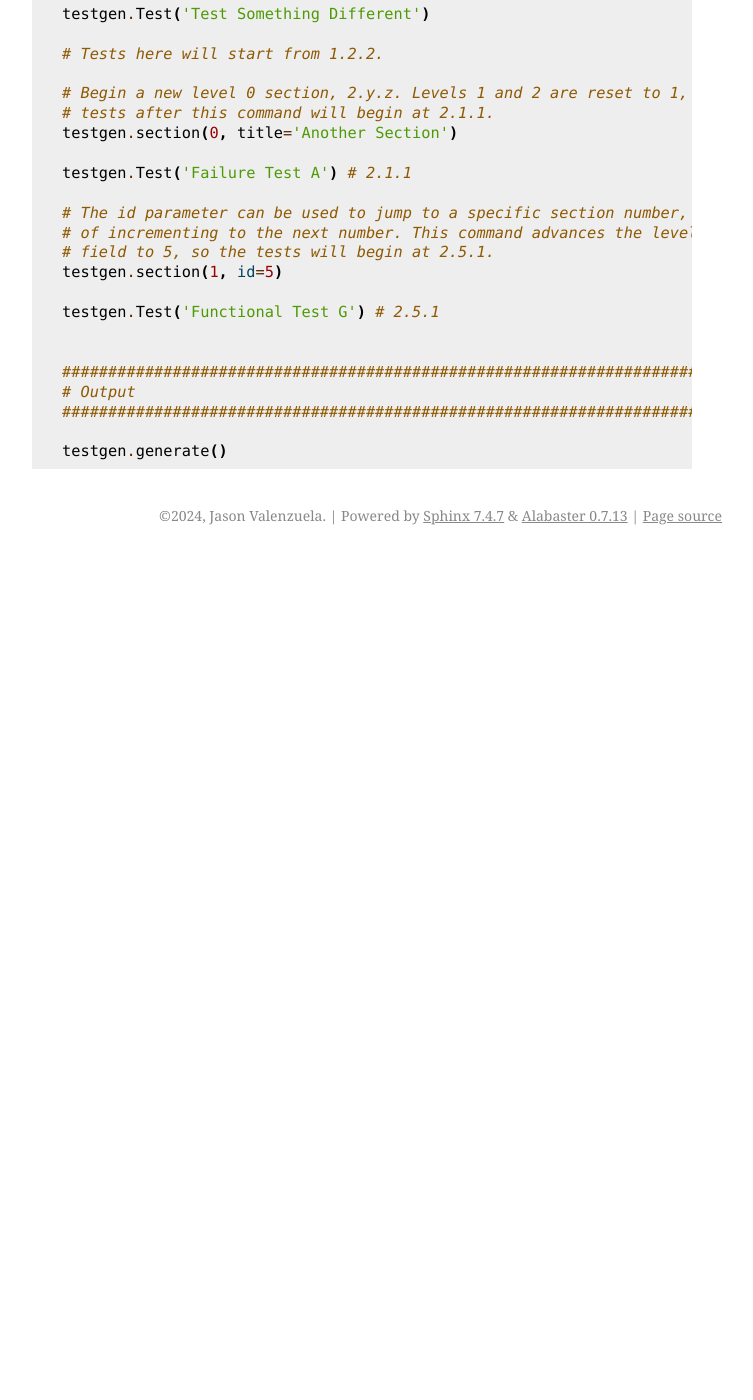
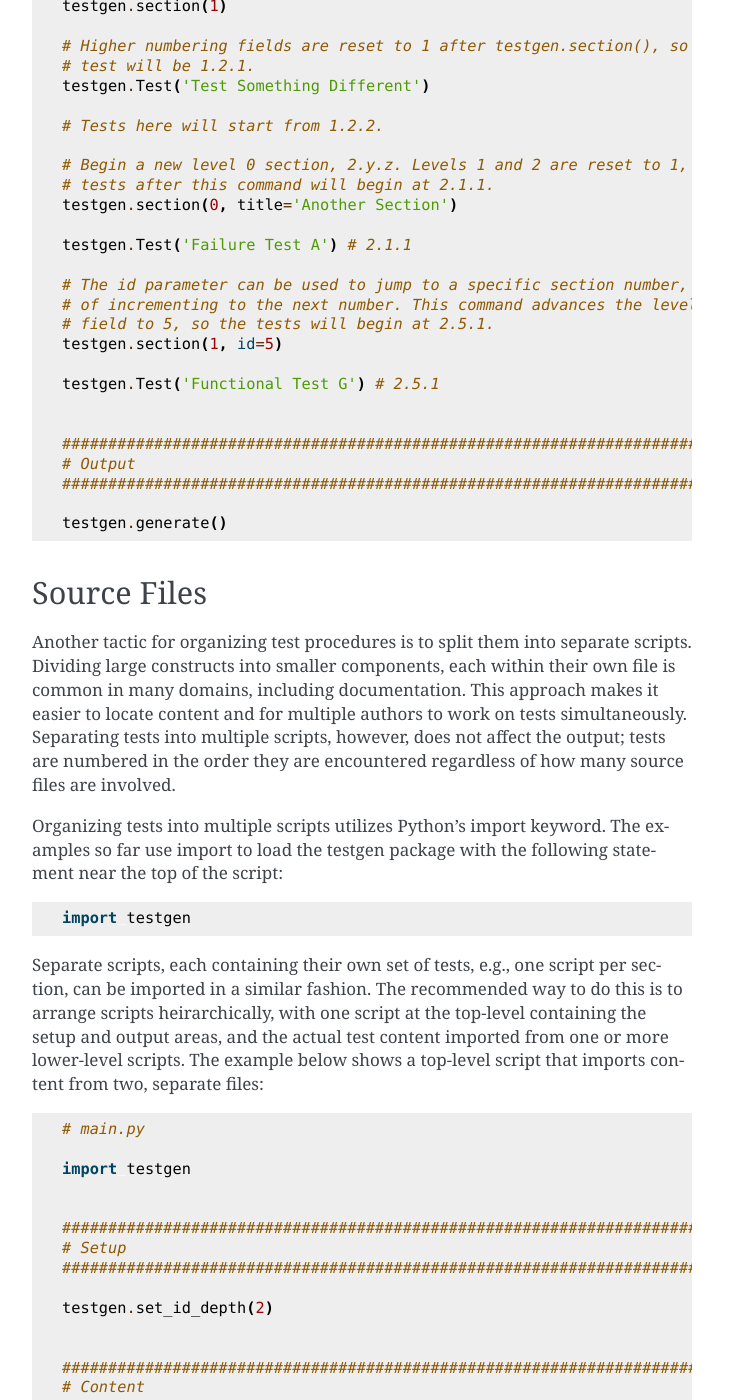
Before and after one commit to jvalenzuela/atform, a Sphinx documentation site: the page built from doc/source/org.rst, in a window 1280 px wide and 1400 px high, scrolled down 1287 px. Shown: the whole window, without its empty margins (388-1141 px from the left). Built offline with Sphinx 7.4.7, drawn with Linux system fonts in a browser that asks for light colours; before the commit the page ends 1842 px from its top, so only the background shows below that; some of the changed text lies outside the part shown.

Commit message:
Add documentation about multiple source files.

```diff
--- /dev/null
+++ b/doc/source/examples/button.py
@@ -0,0 +1,14 @@
+# button.py
+
+# All scripts using testgen functions must import the testgen package.
+# The import statement in main.py does not propagate to scripts imported
+# by main.py.
+import testgen
+
+
+# Although not required, separate scripts typically contain their own section,
+# so this command will open a new section: 1.x Buttons.
+testgen.section(0, title='Buttons')
+
+
+testgen.Test('The First Button Test') # This will be 1.1.
--- /dev/null
+++ b/doc/source/examples/main.py
@@ -0,0 +1,31 @@
+# main.py
+
+import testgen
+
+
+################################################################################
+# Setup
+################################################################################
+
+testgen.set_id_depth(2)
+
+
+################################################################################
+# Content
+#
+# Here, import statements load content from separate scripts. The imported
+# scripts must reside n the same folder as this top-level script, and
+# the name given to the import statement does not include the .py extension.
+################################################################################
+
+import button
+import switch
+
+# Any number of import statements may follow for additional content.
+
+
+################################################################################
+# Output
+################################################################################
+
+testgen.generate()
--- /dev/null
+++ b/doc/source/examples/switch.py
@@ -0,0 +1,9 @@
+# switch.py
+
+import testgen
+
+
+testgen.section(0, title='Switches') # Begin section 2.x Switches.
+
+
+testgen.Test('The First Switch Test') # This will be 2.1.
--- a/doc/source/org.rst
+++ b/doc/source/org.rst
@@ -21,3 +24,44 @@ The following example shows the two, primary commands for sectioning:
 :py:func:`testgen.section`:
 
 .. literalinclude:: examples/section.py
+
+
+Source Files
+------------
+
+Another tactic for organizing test procedures is to split them into separate
+scripts. Dividing large constructs into smaller components, each within their
+own file is common in many domains, including documentation. This approach
+makes it easier to locate content and for multiple authors to work on tests
+simultaneously. Separating tests into multiple scripts, however, does not
+affect the output; tests are numbered in the order they are encountered
+regardless of how many source files are involved.
+
+Organizing tests into multiple scripts utilizes Python's import keyword.
+The examples so far use import to load the testgen package with the
+following statement near the top of the script::
+
+  import testgen
+
+Separate scripts, each containing their own set of tests, e.g., one script
+per section, can be imported in a similar fashion. The recommended way to
+do this is to arrange scripts heirarchically, with one script at the top-level
+containing the setup and output areas, and the actual test content
+imported from one or more lower-level scripts. The example below shows
+a top-level script that imports content from two, separate files:
+
+.. literalinclude:: examples/main.py
+
+Next are the scripts imported from the main script, illustrating how
+content can be distributed into the lower-level scripts:
+
+.. literalinclude:: examples/button.py
+
+.. literalinclude:: examples/switch.py
+
+When generating PDF output for tests in multiple files, execute the top-level
+script only, which will automatically incorporate any imported scripts.
+All tests in the example above would be generated with the following
+command::
+
+   python main.py
```
Also changed, not shown: other parts of doc/source/org.rst (+3 -0 lines).
